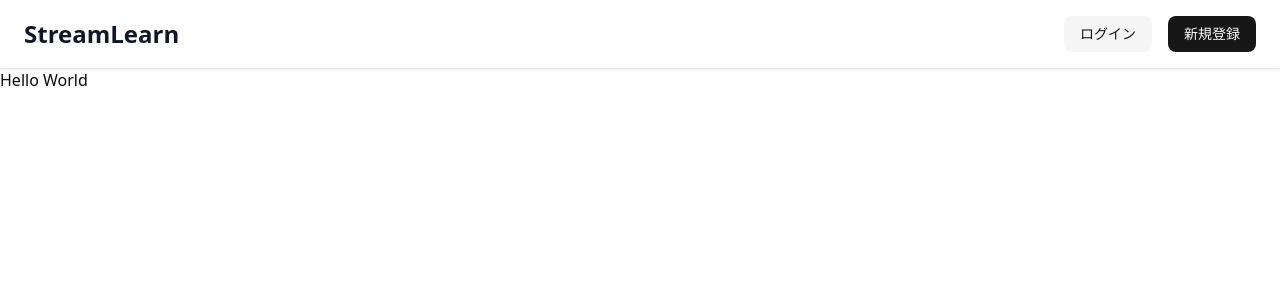
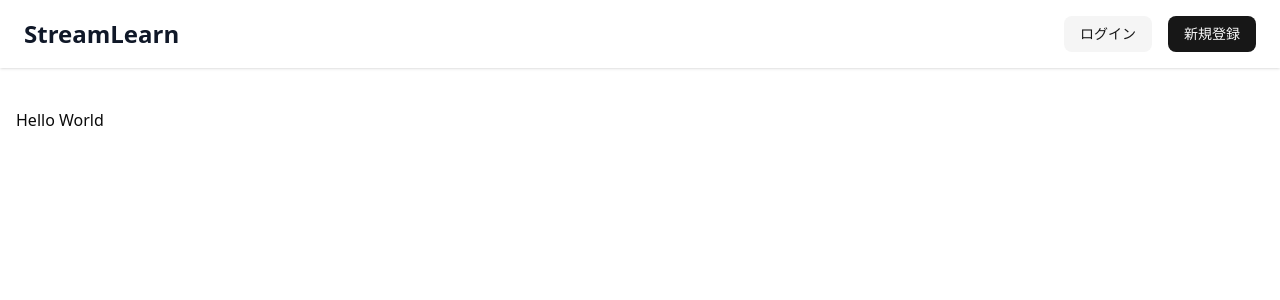
Before and after one commit to ryoma-abe/StreamLearn, a Next.js app: page / in a window 1280 px wide. Shown: the top 300 px of the page. Built offline with nearby package versions, Linux system fonts and the light colour scheme.

Commit message:
MainContentコンポーネントのスタイルを更新し、マージンとパディングを追加しました。

```diff
--- a/src/components/common/MainContent.tsx
+++ b/src/components/common/MainContent.tsx
@@ -3,5 +3,5 @@ export default function MainContent({
 }: {
   children: React.ReactNode;
 }) {
-  return <div className="container mx-auto">{children}</div>;
+  return <div className="container mx-auto mt-10 px-4">{children}</div>;
 }
```
